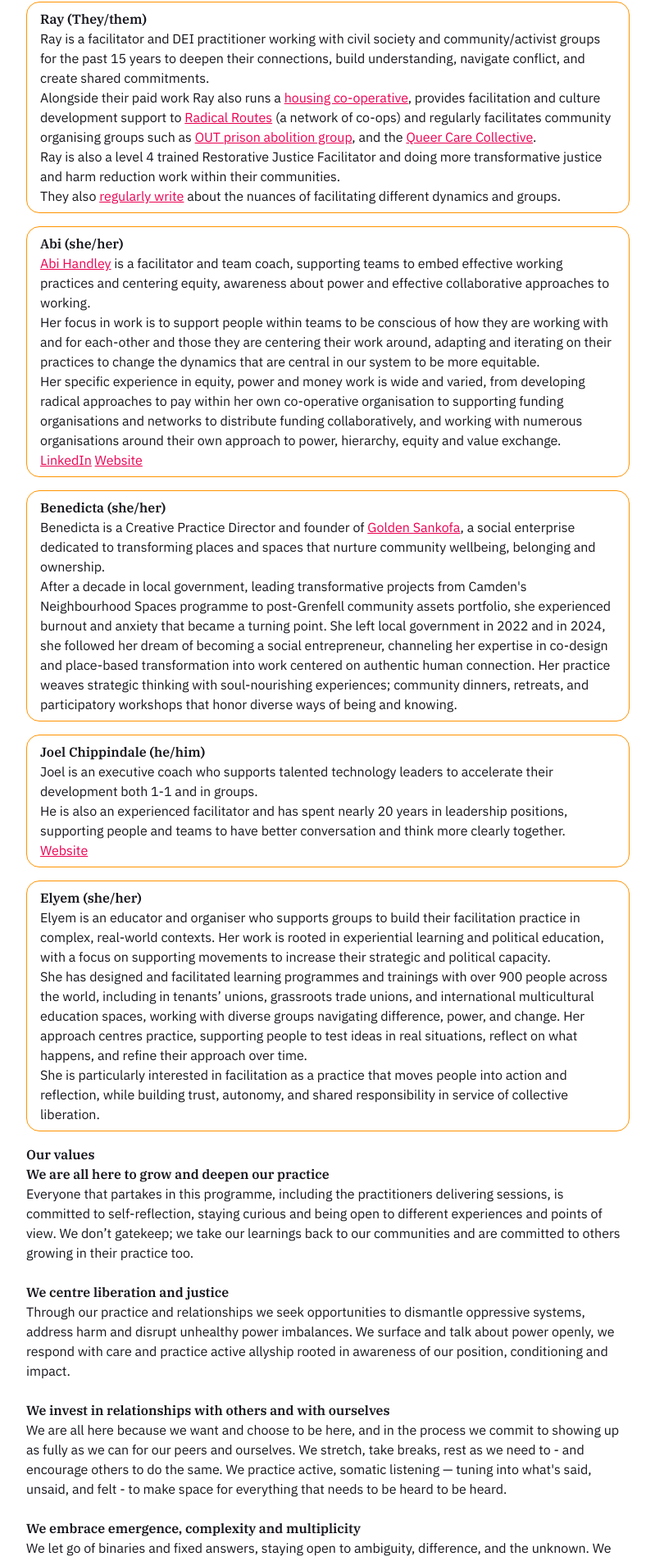
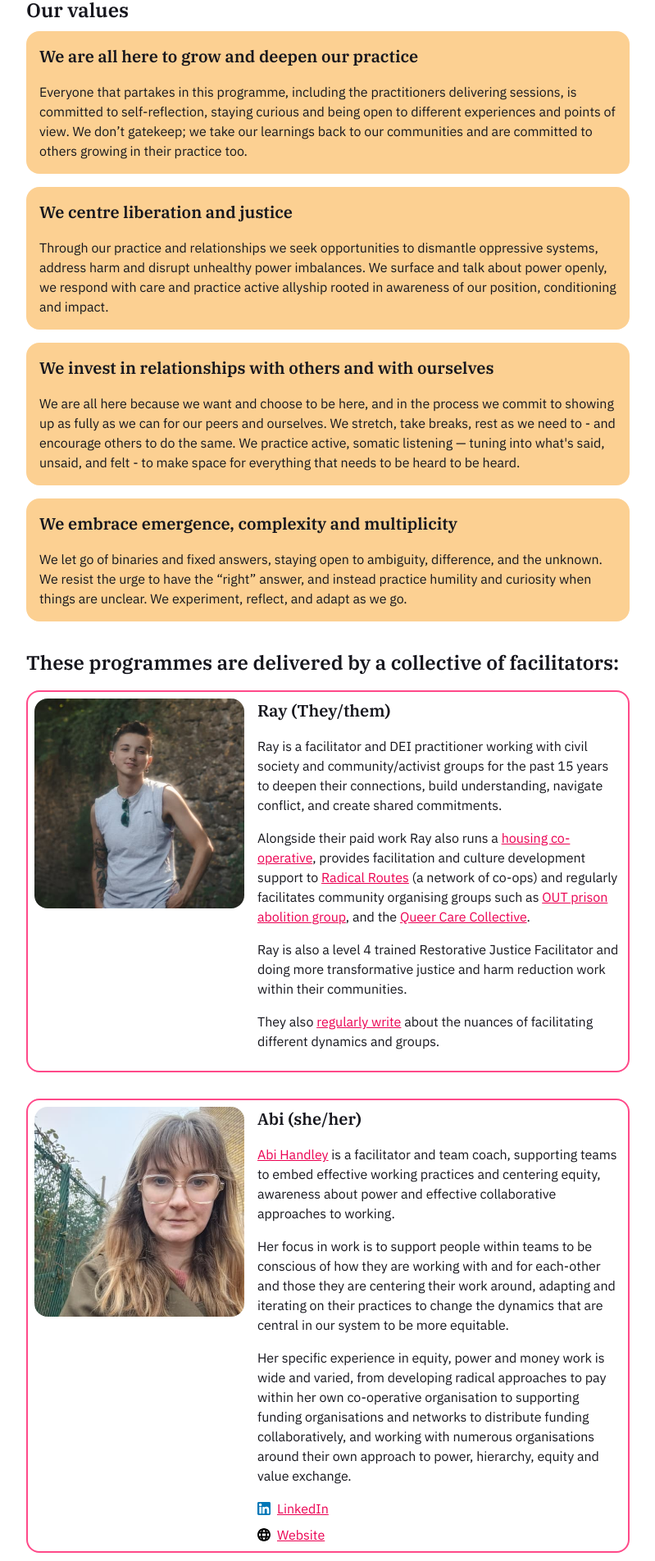
Before and after one commit to cookiewolf/holding-space, a SvelteKit app: page /facilitators in a window 1280 px wide. Shown: the part 326-2230 px from the top of the page at 82% size, without its empty margins (240-1039 px from the left). Built offline with nearby package versions, Linux system fonts and the light colour scheme.

Commit message:
Update content

```diff
--- a/src/routes/facilitators/+page.svelte
+++ b/src/routes/facilitators/+page.svelte
@@ -1,16 +1,71 @@
 <script>
+	import linkedin from '$lib/assets/linkedin.svg';
+	import website from '$lib/assets/website.svg';
+
+	import ray from '$lib/assets/facilitators/ray.jpg';
+	import abi from '$lib/assets/facilitators/abi.jpg';
+	import benedicta from '$lib/assets/facilitators/benedicta.jpg';
+	import joel from '$lib/assets/facilitators/joel.jpg';
+	import elyem from '$lib/assets/facilitators/elyem.jpg';
 </script>
 
 <main>
 	<div class="hero">
-		<h1>The Facilitators</h1>
+		<h1>Facilitators</h1>
 	</div>
 
+	<section>
+		<h2>Our values</h2>
+
+		<div class="values">
+			<h3>We are all here to grow and deepen our practice</h3>
+			<p>
+				Everyone that partakes in this programme, including the practitioners delivering sessions,
+				is committed to self-reflection, staying curious and being open to different experiences and
+				points of view. We don’t gatekeep; we take our learnings back to our communities and are
+				committed to others growing in their practice too.
+			</p>
+		</div>
+
+		<div class="values">
+			<h3>We centre liberation and justice</h3>
+			<p>
+				Through our practice and relationships we seek opportunities to dismantle oppressive
+				systems, address harm and disrupt unhealthy power imbalances. We surface and talk about
+				power openly, we respond with care and practice active allyship rooted in awareness of our
+				position, conditioning and impact.
+			</p>
+		</div>
+
+		<div class="values">
+			<h3>We invest in relationships with others and with ourselves</h3>
+			<p>
+				We are all here because we want and choose to be here, and in the process we commit to
+				showing up as fully as we can for our peers and ourselves. We stretch, take breaks, rest as
+				we need to - and encourage others to do the same. We practice active, somatic listening —
+				tuning into what's said, unsaid, and felt - to make space for everything that needs to be
+				heard to be heard.
+			</p>
+		</div>
+
+		<div class="values">
+			<h3>We embrace emergence, complexity and multiplicity</h3>
+			<p>
+				We let go of binaries and fixed answers, staying open to ambiguity, difference, and the
+				unknown. We resist the urge to have the “right” answer, and instead practice humility and
+				curiosity when things are unclear. We experiment, reflect, and adapt as we go.
+			</p>
+		</div>
+	</section>
+
+	<section>
 		<h2>These programmes are delivered by a collective of facilitators:</h2>
 
-	<div>
 		<ul>
 			<li>
+				<div class="card">
+					<img src={ray} alt="" class="profile" />
+
 					<div>
 						<h3>Ray (They/them)</h3>
 
@@ -25,7 +80,8 @@
 								href="https://raythespirit.com/blog/2025/8/28/moving-at-the-speed-of-love"
 								>housing co-operative</a
 							>, provides facilitation and culture development support to
-						<a href="https://raythespirit.com/blog/2026/2/16/love-amp-solidarity-at-radical-routes"
+							<a
+								href="https://raythespirit.com/blog/2026/2/16/love-amp-solidarity-at-radical-routes"
 								>Radical Routes</a
 							>
 							(a network of co-ops) and regularly facilitates community organising groups such as
@@ -41,13 +97,18 @@
 						</p>
 
 						<p>
-						They also <a href="https://raythespirit.com/holding-space-together">regularly write</a>
+							They also <a href="https://raythespirit.com/holding-space-together">regularly write</a
+							>
 							about the nuances of facilitating different dynamics and groups.
 						</p>
+					</div>
 				</div>
 			</li>
 
 			<li>
+				<div class="card">
+					<img src={abi} alt="" class="profile" />
+
 					<div>
 						<h3>Abi (she/her)</h3>
 
@@ -59,123 +120,111 @@
 
 						<p>
 							Her focus in work is to support people within teams to be conscious of how they are
-						working with and for each-other and those they are centering their work around, adapting
-						and iterating on their practices to change the dynamics that are central in our system
-						to be more equitable.
+							working with and for each-other and those they are centering their work around,
+							adapting and iterating on their practices to change the dynamics that are central in
+							our system to be more equitable.
 						</p>
 
 						<p>
 							Her specific experience in equity, power and money work is wide and varied, from
 							developing radical approaches to pay within her own co-operative organisation to
-						supporting funding organisations and networks to distribute funding collaboratively, and
-						working with numerous organisations around their own approach to power, hierarchy,
+							supporting funding organisations and networks to distribute funding collaboratively,
+							and working with numerous organisations around their own approach to power, hierarchy,
 							equity and value exchange.
 						</p>
 
-					<a href="https://www.linkedin.com/in/abimurphy/">LinkedIn</a>
-					<a href="https://alpackacollective.com/">Website</a>
+						<a href="https://www.linkedin.com/in/abimurphy/" class="link">
+							<img src={linkedin} alt="" class="icon" />LinkedIn</a
+						>
+						<a href="https://alpackacollective.com/" class="link"
+							><img src={website} alt="" class="icon" />Website</a
+						>
+					</div>
 				</div>
 			</li>
 
 			<li>
+				<div class="card">
+					<img src={benedicta} alt="" class="profile" />
+
+					<div>
 						<h3>Benedicta (she/her)</h3>
 
 						<p>
 							Benedicta is a Creative Practice Director and founder of <a
 								href="https://www.goldensankofa.com/">Golden Sankofa</a
-					>, a social enterprise dedicated to transforming places and spaces that nurture community
-					wellbeing, belonging and ownership.
+							>, a social enterprise dedicated to transforming places and spaces that nurture
+							community wellbeing, belonging and ownership.
 						</p>
 						<p>
 							After a decade in local government, leading transformative projects from Camden's
 							Neighbourhood Spaces programme to post-Grenfell community assets portfolio, she
-					experienced burnout and anxiety that became a turning point. She left local government in
-					2022 and in 2024, she followed her dream of becoming a social entrepreneur, channeling her
-					expertise in co-design and place-based transformation into work centered on authentic
-					human connection. Her practice weaves strategic thinking with soul-nourishing experiences;
-					community dinners, retreats, and participatory workshops that honor diverse ways of being
-					and knowing.
+							experienced burnout and anxiety that became a turning point. She left local government
+							in 2022 and in 2024, she followed her dream of becoming a social entrepreneur,
+							channeling her expertise in co-design and place-based transformation into work
+							centered on authentic human connection. Her practice weaves strategic thinking with
+							soul-nourishing experiences; community dinners, retreats, and participatory workshops
+							that honor diverse ways of being and knowing.
 						</p>
+					</div>
+				</div>
 			</li>
 
 			<li>
+				<div class="card">
+					<img src={joel} alt="" class="profile" />
+
+					<div>
 						<h3>Joel Chippindale (he/him)</h3>
 
 						<p>
-					Joel is an executive coach who supports talented technology leaders to accelerate their
-					development both 1-1 and in groups.
+							Joel is an executive coach who supports talented technology leaders to accelerate
+							their development both 1-1 and in groups.
 						</p>
 						<p>
 							He is also an experienced facilitator and has spent nearly 20 years in leadership
-					positions, supporting people and teams to have better conversation and think more clearly
-					together.
+							positions, supporting people and teams to have better conversation and think more
+							clearly together.
 						</p>
 
-				<a href="https://monkeysthumb.co.uk">Website</a>
+						<a href="https://monkeysthumb.co.uk" class="link"
+							><img src={website} alt="" class="icon" />Website</a
+						>
+					</div>
+				</div>
 			</li>
 
 			<li>
+				<div class="card">
+					<img src={elyem} alt="" class="profile" />
+
+					<div>
 						<h3>Elyem (she/her)</h3>
 
 						<p>
 							Elyem is an educator and organiser who supports groups to build their facilitation
-					practice in complex, real-world contexts. Her work is rooted in experiential learning and
-					political education, with a focus on supporting movements to increase their strategic and
-					political capacity.
+							practice in complex, real-world contexts. Her work is rooted in experiential learning
+							and political education, with a focus on supporting movements to increase their
+							strategic and political capacity.
 						</p>
 						<p>
-					She has designed and facilitated learning programmes and trainings with over 900 people
-					across the world, including in tenants’ unions, grassroots trade unions, and international
-					multicultural education spaces, working with diverse groups navigating difference, power,
-					and change. Her approach centres practice, supporting people to test ideas in real
-					situations, reflect on what happens, and refine their approach over time.
+							She has designed and facilitated learning programmes and trainings with over 900
+							people across the world, including in tenants’ unions, grassroots trade unions, and
+							international multicultural education spaces, working with diverse groups navigating
+							difference, power, and change. Her approach centres practice, supporting people to
+							test ideas in real situations, reflect on what happens, and refine their approach over
+							time.
 						</p>
 						<p>
-					She is particularly interested in facilitation as a practice that moves people into action
-					and reflection, while building trust, autonomy, and shared responsibility in service of
-					collective liberation.
+							She is particularly interested in facilitation as a practice that moves people into
+							action and reflection, while building trust, autonomy, and shared responsibility in
+							service of collective liberation.
 						</p>
+					</div>
+				</div>
 			</li>
 		</ul>
-
-		<h2>Our values</h2>
-
-		<h3>We are all here to grow and deepen our practice</h3>
-		<p>
-			Everyone that partakes in this programme, including the practitioners delivering sessions, is
-			committed to self-reflection, staying curious and being open to different experiences and
-			points of view. We don’t gatekeep; we take our learnings back to our communities and are
-			committed to others growing in their practice too.
-		</p>
-		<br />
-
-		<h3>We centre liberation and justice</h3>
-		<p>
-			Through our practice and relationships we seek opportunities to dismantle oppressive systems,
-			address harm and disrupt unhealthy power imbalances. We surface and talk about power openly,
-			we respond with care and practice active allyship rooted in awareness of our position,
-			conditioning and impact.
-		</p>
-		<br />
-
-		<h3>We invest in relationships with others and with ourselves</h3>
-		<p>
-			We are all here because we want and choose to be here, and in the process we commit to showing
-			up as fully as we can for our peers and ourselves. We stretch, take breaks, rest as we need to
-			- and encourage others to do the same. We practice active, somatic listening — tuning into
-			what's said, unsaid, and felt - to make space for everything that needs to be heard to be
-			heard.
-		</p>
-		<br />
-
-		<h3>We embrace emergence, complexity and multiplicity</h3>
-		<p>
-			We let go of binaries and fixed answers, staying open to ambiguity, difference, and the
-			unknown. We resist the urge to have the “right” answer, and instead practice humility and
-			curiosity when things are unclear. We experiment, reflect, and adapt as we go.
-		</p>
-		<br />
-	</div>
+	</section>
 </main>
 
 <style>
@@ -192,6 +241,56 @@
 		width: 100%;
 	}
 
+	h2 {
+		font-size: 1.5rem;
+		margin-bottom: 0.5rem;
+		margin-top: 2rem;
+	}
+
+	h3 {
+		font-size: 1.25rem;
+		margin-bottom: 1rem;
+	}
+
+	.values {
+		background-color: var(--orange-light);
+		border-radius: 1rem;
+		margin: auto;
+		padding: 1rem;
+		margin-bottom: 1rem;
+	}
+
+	.card {
+		display: flex;
+		flex-direction: column;
+	}
+
+	.card p {
+		margin-bottom: 1rem;
+	}
+
+	@media (min-width: 600px) {
+		.card {
+			align-items: flex-start;
+			flex-direction: row;
+			gap: 1rem;
+			justify-content: flex-start;
+		}
+	}
+
+	.profile {
+		border-radius: 1rem;
+		margin: auto;
+		margin-bottom: 1rem;
+		width: 16rem;
+	}
+
+	@media (min-width: 600px) {
+		.profile {
+			margin: unset;
+		}
+	}
+
 	ul {
 		padding: 0;
 		margin: 1rem 0;
@@ -199,12 +298,25 @@
 
 	li {
 		border-radius: 1rem;
-		border: 1px solid var(--orange);
+		border: 2px solid var(--pink);
 		list-style: none;
-		margin: 1rem 0;
+		margin-bottom: 2rem;
 		min-width: 0;
-		padding-block: 0.5rem;
-		padding-inline: 1rem;
+		padding: 0.5rem;
 		width: 100%;
 	}
+
+	.link {
+		align-items: center;
+		display: flex;
+	}
+
+	.link + .link {
+		margin-top: 0.5rem;
+	}
+
+	.icon {
+		height: 1rem;
+		margin-right: 0.5rem;
+	}
 </style>
```
Lines whose indentation alone changed are shown as unchanged.
